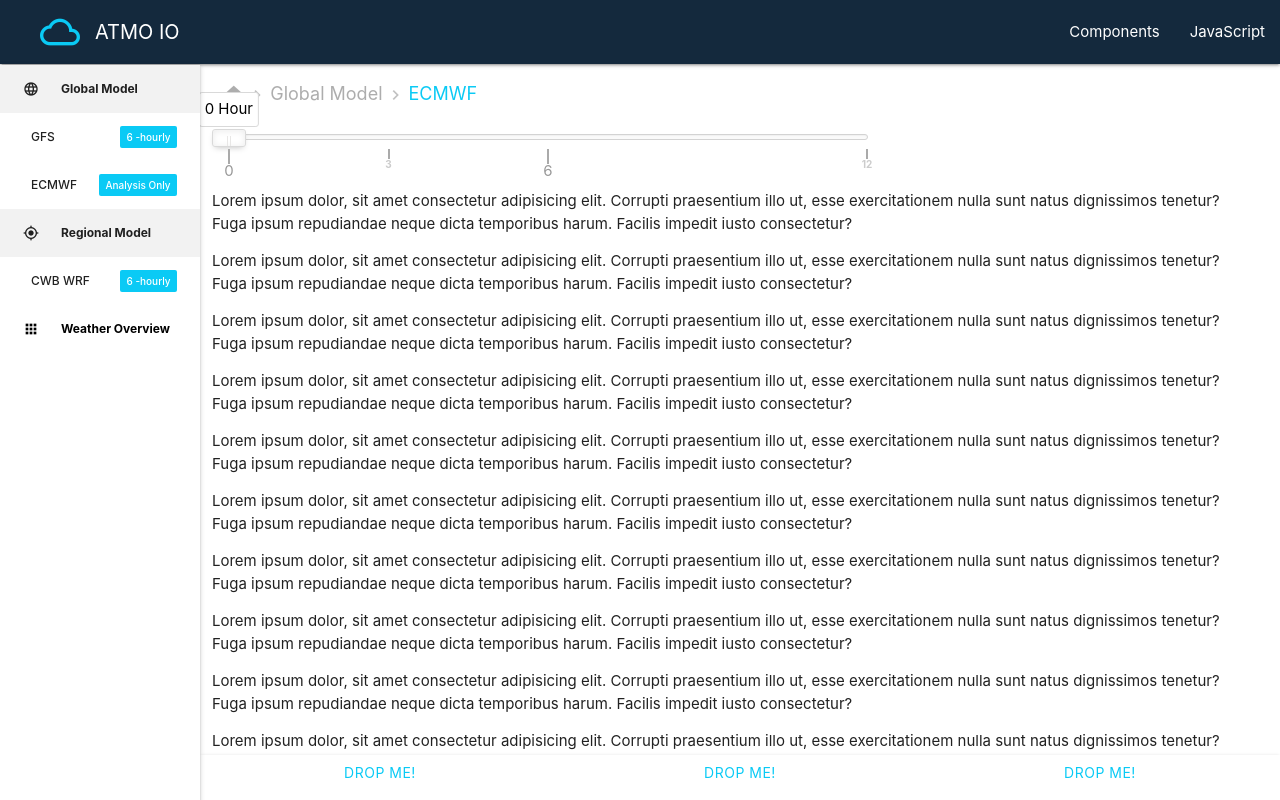
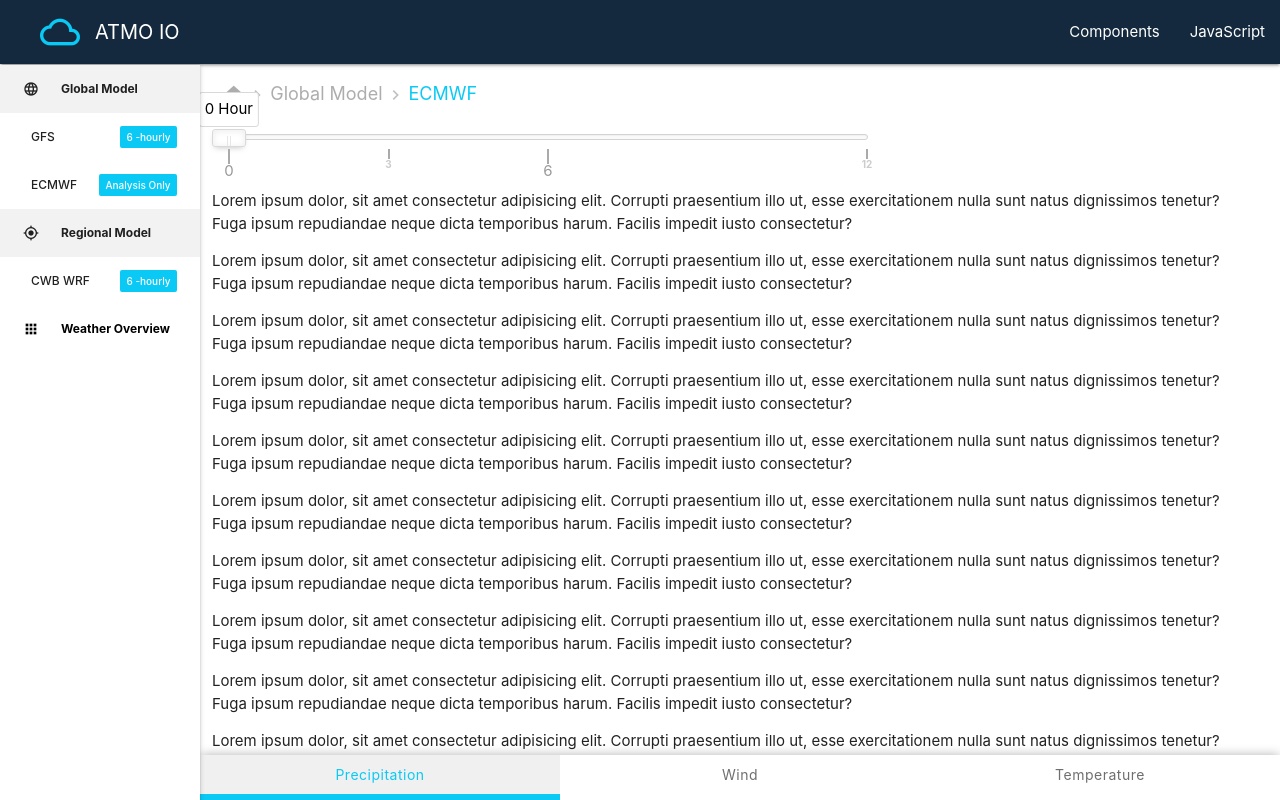
Before and after one commit to ShinKaiMa/atmo-app, a React (Create React App) app: page /model/global/analysis/ECMWF in a window 1280 px wide. Shown: the top 800 px of the page. Built offline with nearby package versions, Linux system fonts and the light colour scheme.

Commit message:
Refactor. Bottom navbar

```diff
--- /dev/null
+++ b/src/components/ModelViewBottomNavbar.js
@@ -0,0 +1,141 @@
+import React, { useState, useContext, useEffect } from "react";
+import M from "materialize-css/dist/js/materialize.min.js";
+import useWindowSize from "../hooks/useWindowSize";
+
+const ModelViewBottomNavbar = props => {
+    const [width, height] = useWindowSize();
+    useEffect(() => {
+        var dropdowns = document.querySelectorAll(".dropdown-trigger");
+        if (width !== 0) {
+          var dropdownsInstances = M.Dropdown.init(dropdowns, {
+            hover: width > 1080 ? true : false,
+            // hover: false,
+            inDuration: 500,
+            outDuration: 0,
+            constrainWidth: true,
+            // coverTrigger: false,
+            alignment:"top"
+          });
+        }
+      }, [width, height, props]);
+
+    return(
+        <div>
+        <div
+        class="row"
+        style={{
+          position: "fixed",
+          bottom: "0",
+          left: "0px",
+          right: "0px",
+          // left:width,
+          // marginLeft: "20px",
+          // marginBottom:"0px",
+          marginTop: "0",
+          marginBottom: "0",
+          marginLeft: "0",
+          marginRight: "0",
+          // padding:"0px",
+          paddingLeft: width > 993 ? "200px" : "0px",
+          width: width > 993 ? width : "100%",
+        //   height: "45px",
+          zIndex: "500"
+        }}
+      >
+        <div id="bottomNav" style={{height:"45px"}}>
+          <a
+            class="dropdown-trigger btn active col s4"
+            data-alignment="top"
+            data-target="precipitationBotNav"
+            style={{
+              height: "45px",
+              backgroundColor: "white",
+              color: "#0ACAF5",
+              borderRadius: "0px",
+              border: "90px",
+              textTransform:" none",
+            }}
+          >
+            Precipitation
+          </a>
+          <a
+            class="dropdown-trigger btn col s4"
+            data-target="wind"
+            style={{
+              height: "45px",
+              backgroundColor: "white",
+              color: "#0ACAF5",
+              borderRadius: "0px",
+              border: "0px",
+              textTransform:" none"
+            }}
+          >
+            Wind
+          </a>
+          <a
+            class="dropdown-trigger btn col s4"
+            data-target="temperature"
+            style={{
+              height: "45px",
+              backgroundColor: "white",
+              color: "#0ACAF5",
+              borderRadius: "0px",
+              border: "0px",
+              textTransform:" none"
+            }}
+          >
+            Temperature
+          </a>
+        </div>
+
+
+
+      </div>
+      <ul
+        id="precipitationBotNav"
+        class="dropdown-content collection"
+      >
+        <li className="collection-item">
+          <a >Total Precip</a>
+        </li>
+        <li className="collection-item">
+          <a >6-Hourly Precip</a>
+        </li>
+      </ul>
+      <ul
+        id="wind"
+        class="dropdown-content collection"
+      >
+        <li className="collection-item">
+          <a  > Surface Wind Speed</a>
+        </li>
+        <li className="collection-item">
+          <a  >850hPa Wind Speed</a>
+        </li>
+        <li className="collection-item">
+          <a  >850hPa Vorticity</a>
+        </li>
+        <li className="collection-item">
+          <a  >500Pa Vorticity</a>
+        </li>
+        <li className="collection-item">
+          <a  >200Pa Wind Speed</a>
+        </li>
+      </ul>
+      <ul
+        id="temperature"
+        class="dropdown-content collection"
+      >
+        <li className="collection-item">
+          <a  >Surface Temperature</a>
+        </li>
+        <li className="collection-item">
+          <a  >850hPa Temperature</a>
+        </li>
+      </ul>
+      </div>
+    )
+}
+
+
+export default ModelViewBottomNavbar;
--- a/src/index.css
+++ b/src/index.css
@@ -74,25 +74,6 @@ nav {
   background-color: #ffffff !important;
 }
 
-.tabs .tab a{
-  color: gray !important;
-} /*color to the text*/
-
-.tabs .tab a:hover {
-  background-color:rgba(1,1,1,0.05) !important;
-  color:#0ACAF5 !important;
-} /*Text color on hover*/
-
-.tabs .tab a.active {
-  background-color: rgba(50,50,50,0.1) !important;
-  color: #0ACAF5 !important;
-} /*Background and text color when a tab is active*/
-
-.tabs.indicator {
-  background-color:#0ACAF5 !important;
-  height: 6px !important;
-} /*Color of underline*/
-
 .breadcrumb.pointer{
   cursor: pointer;
 }
@@ -130,38 +111,74 @@ nav {
   cursor: not-allowed;
 }
 
-/* .dropdown-content {
-  background-color: #FFFFFF !important;
-  margin: 0 !important;
-  max-height: auto !important;
-	margin-left: -1px !important;
-  overflow: hidden !important;
-  position: absolute !important;
-  white-space: nowrap !important;
-  z-index: 999 !important;
-  will-change: width, height !important;
-} */
-
 .dropdown-trigger.btn {
   box-shadow: none !important;
 }
 
-.dropdown-content .collection{
-  width: 33.333333% !important;
-  min-width: 33.333333% !important;
-  margin: 0px 10px 0px 0px !important;
-}
-
-.bottomNav {
-  box-shadow: 0 -1px 3px -1px rgba(0,0,0,0.1) !important;
+#bottomNav {
+  box-shadow: 0 -1px 10px -1px rgba(0,0,0,0.3) !important;
 }
 
 .dropdown-content {
-  margin: 0px 10px 0px 0px !important;
+  border: none !important;
+  /* box-shadow: none !important; */
+  position: fixed !important;
+  /* z-index: 0 !important; */
+  /* top: calc(-200% - 45px) !important; */
+  /* top: -200% !important; */
+  /* top: -130px !important; */
+  /* top:525px !important; */
+  /* top: 439px !important; */
+  top: calc(100% - 146px) !important;
+  bottom: 45px !important;
+  /* margin: 0 0 0 0 !important; */
+  /* transform: none !important; */
+  transform: scale(1,1) !important;
 }
 
-.indicator {
-  background-color:#0ACAF5 !important;
-  height: 6px !important;
-  z-index: 999 !important;
+/* model view bottom nav */
+.btn:hover {
+background-color: rgba(230,230,230,1) !important;
 }
+
+.btn.active {
+  border-bottom: #0ACAF5 6px solid !important;
+  background-color: rgba(240,240,240,1) !important;
+  line-height: 39px !important;
+}
+
+#bottomNav > .btn {
+  border-radius: 0;
+}
+
+#bottomNav > .btn:not(.active) {
+  line-height: 40px !important;
+}
+
+#bottomNav > a:not(.active) {
+  color:rgba(50,50,50,0.7) !important;
+}
+
+.dropdown-content.collection {
+  box-shadow: none;
+  border-bottom: rgba(50,50,50,0.5) 1px solid !important;
+}
+
+.dropdown-content.collection > .collection-item > a {
+  font-size: 10px;
+  padding: 0;
+  text-align: center;
+  color:rgba(50,50,50,0.7);
+  font-weight: bold;
+}
+
+.dropdown-content.collection > li {
+  height: 20px;
+  padding: 10px;
+  margin: 0 0 0 0;
+  line-height: 10px;
+}
+
+.dropdown-content.collection > li > a {
+  line-height: 29px;
+}
--- a/src/layouts/ModelView.js
+++ b/src/layouts/ModelView.js
@@ -7,64 +7,14 @@ import ModelViewBreadcrumbs from "../components/ModelViewBreadcrumbs";
 import noUiSlider from "nouislider";
 import "nouislider/distribute/nouislider.css";
 import ModelViewSlider from "../components/ModelViewSlider";
+import ModelViewBottomNavbar from '../components/ModelViewBottomNavbar'
 import useWindowSize from "../hooks/useWindowSize";
 
 const ModelView = props => {
-  const [width, height] = useWindowSize();
-  useEffect(() => {
-    console.log(`width: ${width}`);
-    console.log(`height: ${height}`);
-    // let slider = document.getElementById("slider");
-    // noUiSlider.create(slider, {
-    //   connect: true,
-    //   // range: {
-    //   //   min: 0,
-    //   //   max: 78
-    //   // },
-    //   range: {
-    //     min: 0,
-    //     "13%": 6,
-    //     "26%": 12,
-    //     "39%": 18,
-    //     max: 78
-    //   },
-    //   pips: {
-    //     mode: "values",
-    //     values: [0, 6, 12, 18, 78],
-    //     density: 100
-    //   },
-    //   snap: true,
-    //   start: 0,
-    //   step: 6,
-    //   tooltips: [
-    //     {
-    //       to: value => {
-    //         let result = Math.round(parseInt(value)).toString();
-    //         return result + " Hour";
-    //       }
-    //     }
-    //   ]
-    // });
-    // var tabs = document.querySelectorAll(".tabs");
-    // var instance = M.Tabs.init(tabs);
-    var dropdowns = document.querySelectorAll(".dropdown-trigger");
-    console.log(`width: ${width}`)
-    console.log(`hover: ${width >= 1024}`)
-    if (width !== 0) {
-      var dropdownsInstances = M.Dropdown.init(dropdowns, {
-        hover: width > 1080 ? true : false,
-        inDuration: 500,
-        constrainWidth: true
-      });
-
-      var tabs = document.querySelectorAll(".tabs");
-      var instance = M.Tabs.init(tabs);
-    }
-  }, [width, height]);
 
   return (
     <div>
-      <div className="mainLayout container" id="container">
+      <div className="mainLayout container" id="container" style={{marginBottom:"45px"}}>
         <div className="row">
           <ModelViewBreadcrumbs props />
         </div>
@@ -147,11 +97,17 @@ const ModelView = props => {
           tenetur? Fuga ipsum repudiandae neque dicta temporibus harum. Facilis
           impedit iusto consectetur?
         </p>
-        <div class="row"
+
+      </div>
+
+      <ModelViewBottomNavbar props/>
+      {/* <div
+          class="row"
           style={{
             position: "fixed",
             bottom: "0",
-            left: "0px", right: "0px",
+            left: "0px",
+            right: "0px",
             // left:width,
             // marginLeft: "20px",
             // marginBottom:"0px",
@@ -164,36 +120,56 @@ const ModelView = props => {
             width: width > 993 ? width : "100%",
             height: "45px",
             zIndex: "998"
-          }}>
+          }}
+        >
           <div className="bottomNav" style={{ height: "45px" }}>
-
-
             <a
-              class="dropdown-trigger btn col s4"
+              class="dropdown-trigger btn active col s4"
               data-target="dropdown1"
-              style={{ height: "45px", backgroundColor: "white", color: "#0ACAF5", borderRadius: "0px", border: "90px" }}
+              style={{
+                height: "45px",
+                backgroundColor: "white",
+                color: "#0ACAF5",
+                borderRadius: "0px",
+                border: "90px"
+              }}
             >
               Drop Me!
-          </a>
+            </a>
             <a
               class="dropdown-trigger btn col s4"
               data-target="dropdown2"
-              style={{ height: "45px", backgroundColor: "white", color: "#0ACAF5", borderRadius: "0px", border: "0px" }}
+              style={{
+                height: "45px",
+                backgroundColor: "white",
+                color: "#0ACAF5",
+                borderRadius: "0px",
+                border: "0px"
+              }}
             >
               Drop Me!
-          </a>
+            </a>
             <a
               class="dropdown-trigger btn col s4"
               data-target="dropdown3"
-              style={{ height: "45px", backgroundColor: "white", color: "#0ACAF5", borderRadius: "0px", border: "0px" }}
+              style={{
+                height: "45px",
+                backgroundColor: "white",
+                color: "#0ACAF5",
+                borderRadius: "0px",
+                border: "0px"
+              }}
             >
               Drop Me!
-          </a>
+            </a>
           </div>
         </div>
-        <ul id="dropdown1" class="dropdown-content collection" style={{ zIndex: "990" }}>
+        <ul
+          id="dropdown1"
+          class="dropdown-content collection"
+        >
           <li className="collection-item">
-            <a >one</a>
+            <a>one</a>
           </li>
           <li className="collection-item">
             <a>two</a>
@@ -202,9 +178,12 @@ const ModelView = props => {
             <a>three</a>
           </li>
         </ul>
-        <ul id="dropdown2" class="dropdown-content collection" style={{ zIndex: "990" }}>
+        <ul
+          id="dropdown2"
+          class="dropdown-content collection"
+        >
           <li className="collection-item">
-            <a >one</a>
+            <a>one</a>
           </li>
           <li className="collection-item">
             <a>two</a>
@@ -213,9 +192,12 @@ const ModelView = props => {
             <a>three</a>
           </li>
         </ul>
-        <ul id="dropdown3" class="dropdown-content collection" style={{ zIndex: "990" }}>
+        <ul
+          id="dropdown3"
+          class="dropdown-content collection"
+        >
           <li className="collection-item">
-            <a >one</a>
+            <a>one</a>
           </li>
           <li className="collection-item">
             <a>two</a>
@@ -223,8 +205,8 @@ const ModelView = props => {
           <li className="collection-item">
             <a>three</a>
           </li>
-        </ul>
-      </div>
+        </ul> */}
+
     </div>
   );
 };
```
